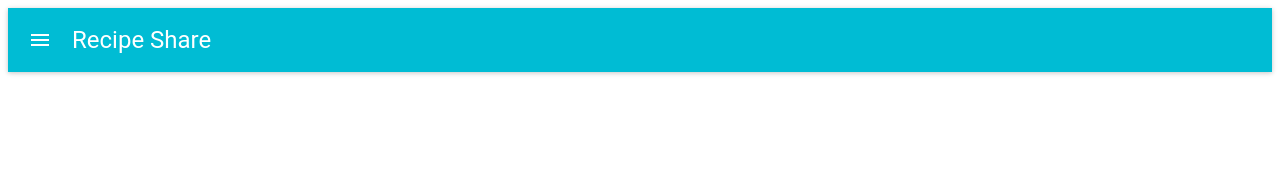
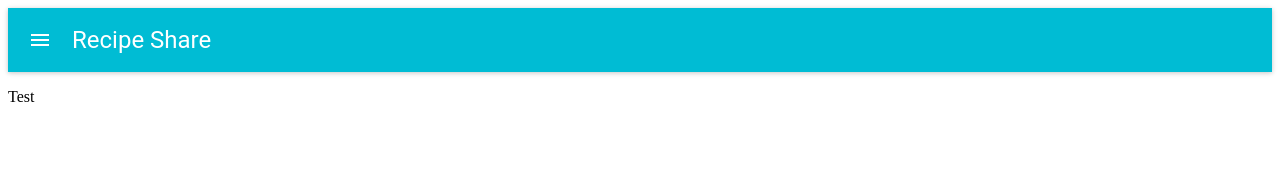
Before and after one commit to Parth/our.recipes, a React app in the folder frontend/: page / in a window 1280 px wide. Shown: the top 178 px of the page. Built offline with nearby package versions, Linux system fonts and the light colour scheme; what react-tap-event-plugin would draw is missing.

Commit message:
added switch

```diff
--- a/frontend/src/components/Welcome.tsx
+++ b/frontend/src/components/Welcome.tsx
@@ -34,6 +34,7 @@ export class Welcome extends React.Component<any, any> {
 			<div>
 				<AppBar
 					title="Recipe Share" />
+				<p>Test</p>
 			</div>
 		);
 	}
--- a/frontend/src/index.tsx
+++ b/frontend/src/index.tsx
@@ -7,7 +7,8 @@ import FlatButton from 'material-ui/FlatButton';
 import {
 	BrowserRouter as Router,
 	Route,
-	Link
+	Link,
+	Switch
 } from 'react-router-dom'
 
 import RecipeList from "./components/RecipeList";
@@ -17,7 +18,10 @@ injectTapEventPlugin();
 ReactDOM.render(
 	<MuiThemeProvider>
 		<Router>
-			<Route path="/" component={Welcome} />
+			<Switch>
+				<Route path="/recipes" component={RecipeList}/>
+				<Route path="/" component={Welcome} />
+			</Switch>
 		</Router>
 	</MuiThemeProvider>,
 	document.getElementById("app")
```
